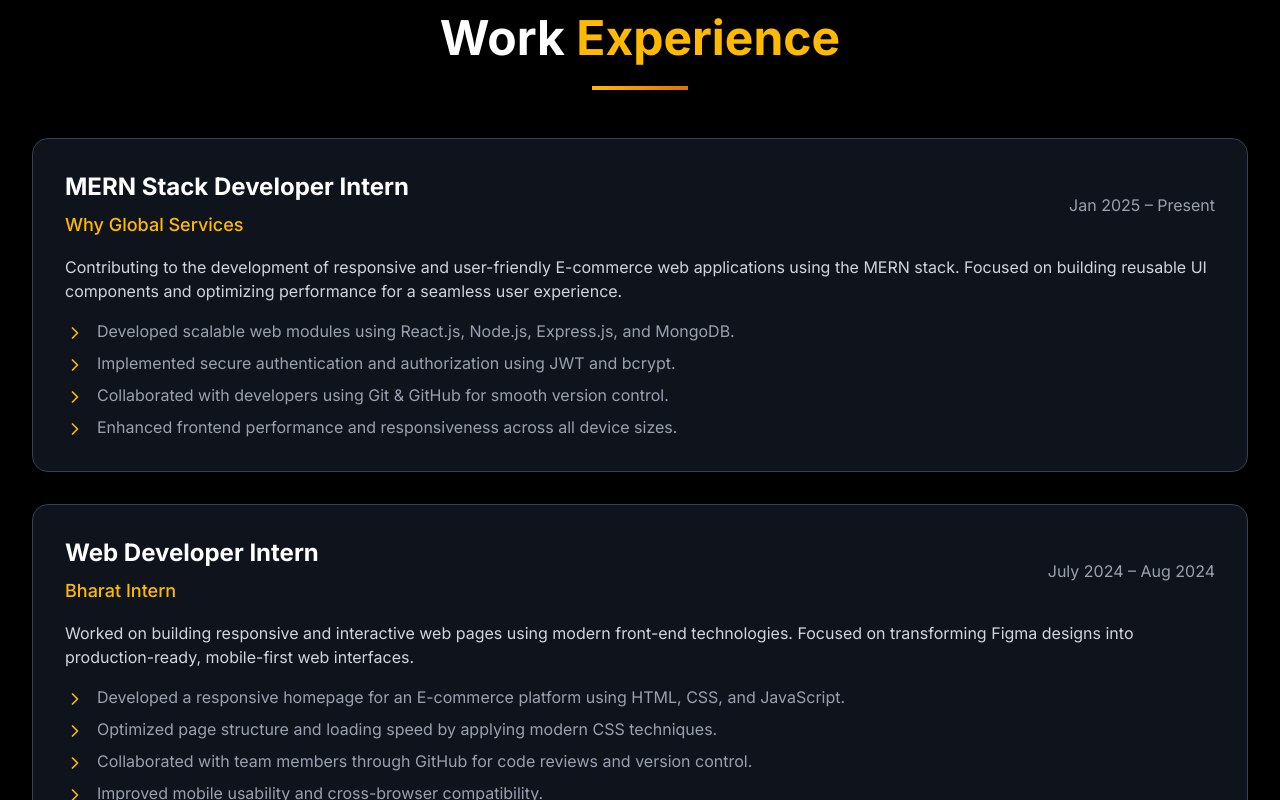
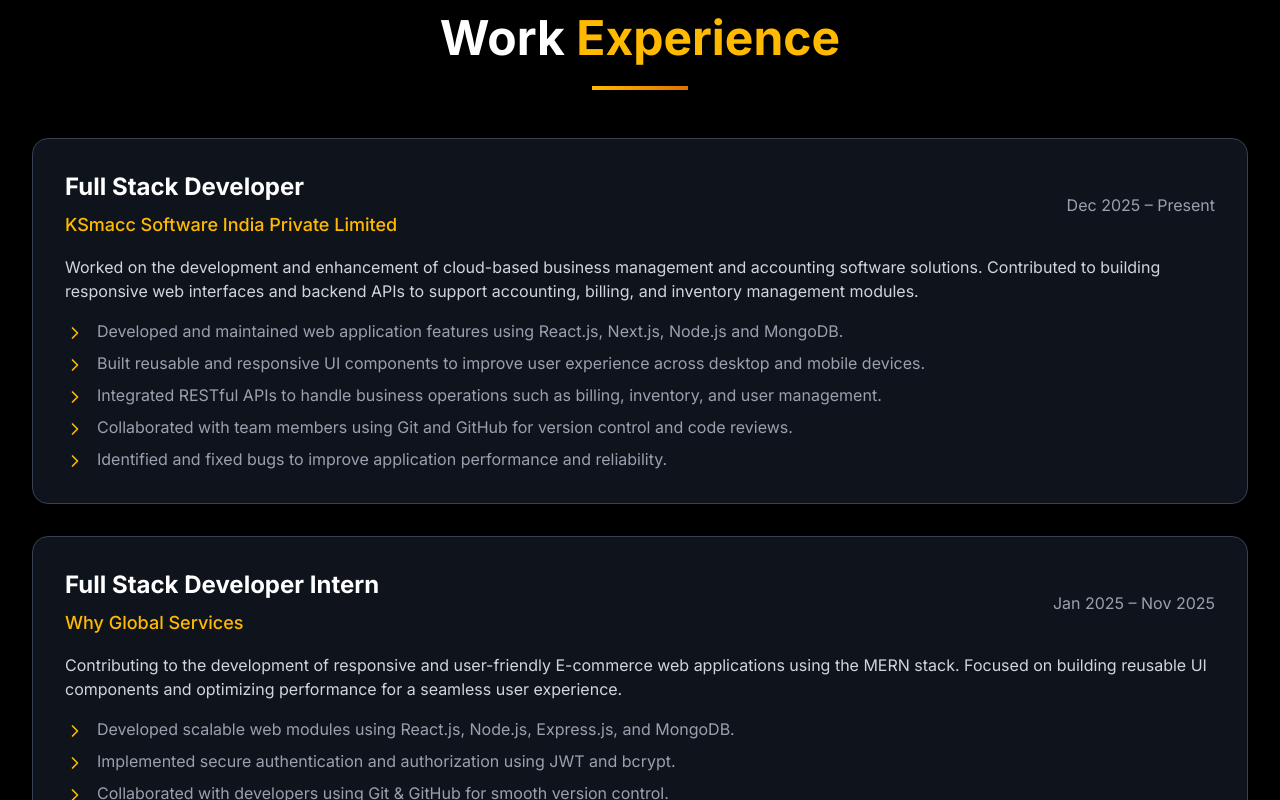
Before and after one commit to DHANUSH-MURUGESAN/Dhanush, a Next.js app in the folder my_portfolio/: page / in a window 1280 px wide. Shown: the part 3214-4014 px from the top of the page. Built offline with nearby package versions, Linux system fonts and the light colour scheme.

Commit message:
Experience and keywords added

```diff
--- a/my_portfolio/app/layout.tsx
+++ b/my_portfolio/app/layout.tsx
@@ -7,7 +7,56 @@
 
 export const metadata = {
   title: "Dhanush Portfolio",
-  description: "Portfolio of Dhanush",
+  description: "Dhanush is a MERN Stack Developer specializing in React, Next.js, Node.js, Express, and MongoDB. Experienced in building scalable, responsive web applications and e-commerce platforms,",
+  keywords: [
+    "Dhanush Portfolio",
+    "dhanush portfoio",
+    "Dhanush MERN Stack Developer",
+    "Dhanush Full Stack Developer",
+    "MERN Stack Developer Chennai",
+    "mern stack developer chennai",
+    "Full Stack Developer Portfolio",
+    "React Developer Portfolio",
+    "React.js Developer",
+    "Next.js Developer",
+    "JavaScript Developer",
+    "Web Developer Chennai",
+    "Web Developer",
+    "Frontend Developer React",
+    "Backend Developer Node.js",
+    "MongoDB Developer",
+    "E-commerce Web Developer",
+    "Software Developer Fresher",
+    "Junior Full Stack Developer",
+    "Responsive Web Design",
+    "Developer",
+    "Portfolio of a Developer",
+    "Portfolio website",
+    "Freelance Web Developer India"
+  ],
+  authors: [{ name: "Dhanush" }],
+  creator: "Dhanush",
+  openGraph: {
+    title: "Dhanush | MERN Stack Developer",
+    description:
+      "Portfolio of Dhanush, a MERN Stack Developer building modern, scalable, and responsive web applications using React, Next.js, Node.js, and MongoDB.",
+    url: "https://dhanushm-nine.vercel.app",
+    siteName: "Dhanush Portfolio",
+    images: [
+      {
+        url: "/favicon.ico",
+        width: 1200,
+        height: 630,
+        alt: "Dhanush MERN Stack Developer Portfolio",
+      },
+    ],
+    locale: "en_IN",
+    type: "website",
+  },
+  robots: {
+    index: true,
+    follow: true,
+  },
 };
 
 export default function RootLayout({ children }: { children: ReactNode }) {
--- a/my_portfolio/components/Experience.tsx
+++ b/my_portfolio/components/Experience.tsx
@@ -5,9 +5,24 @@
 export const Experience = () => {
   const experiences = [
     {
-      role: "MERN Stack Developer Intern",
+      role: "Full Stack Developer",
+      company: "KSmacc Software India Private Limited",
+      period: "Dec 2025 – Present",
+      description:
+        "Worked on the development and enhancement of cloud-based business management and accounting software solutions. Contributed to building responsive web interfaces and backend APIs to support accounting, billing, and inventory management modules.",
+      achievements: [
+        "Developed and maintained web application features using React.js, Next.js, Node.js and MongoDB.",
+        "Built reusable and responsive UI components to improve user experience across desktop and mobile devices.",
+        "Integrated RESTful APIs to handle business operations such as billing, inventory, and user management.",
+        "Collaborated with team members using Git and GitHub for version control and code reviews.",
+        "Identified and fixed bugs to improve application performance and reliability."
+  ],
+
+    },
+    {
+      role: "Full Stack Developer Intern",
       company: "Why Global Services",
-      period: "Jan 2025 – Present",
+      period: "Jan 2025 – Nov 2025",
       description:
         "Contributing to the development of responsive and user-friendly E-commerce web applications using the MERN stack. Focused on building reusable UI components and optimizing performance for a seamless user experience.",
       achievements: [
--- a/my_portfolio/components/Hero.tsx
+++ b/my_portfolio/components/Hero.tsx
@@ -104,7 +104,7 @@
               <div className="absolute inset-0 bg-linear-to-br from-amber-500 to-amber-600 rounded-full blur-2xl opacity-20 animate-pulse"></div>
               <div className="relative w-full h-full bg-linear-to-br from-amber-500/20 to-amber-600/20 rounded-full border-2 border-amber-500/30 backdrop-blur-sm flex items-center justify-center overflow-hidden">
                 <div className="w-full h-full bg-linear-to-br from-gray-800 to-gray-900 flex items-center justify-center text-6xl font-bold text-amber-400">
-                  <Image src="/profiles.png" alt="Dhanush M" width={280} height={30} className=" absolute top-0 rounded-full" />
+                  <Image src="/profiles.png" alt="Dhanush M" width={280} height={30} className="absolute top-0 rounded-full" />
                 </div>
               </div>
             </div>
```
